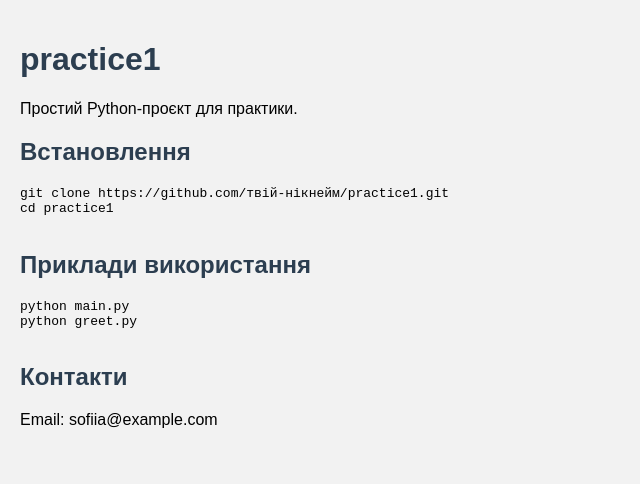
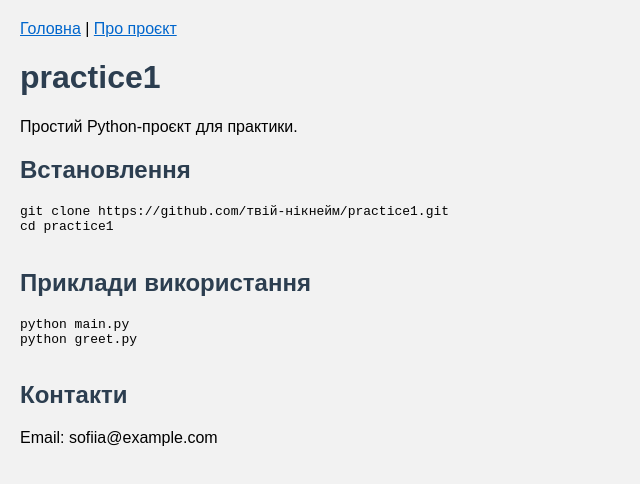
Before and after one commit to bilenkasophia-cell/new1, a plain HTML site: page docs/index.html in a window 1280 px wide. Shown: the whole page, without its empty margins (0-640 px from the left). Drawn offline with Linux system fonts and the light colour scheme.

Commit message:
Update index.html

```diff
--- a/docs/index.html
+++ b/docs/index.html
@@ -6,6 +6,12 @@
   <link rel="stylesheet" href="style.css">
 </head>
 <body>
+
+  <nav>
+  <a href="index.html">Головна</a> |
+  <a href="about.html">Про проєкт</a>
+  </nav>
+
   <h1>practice1</h1>
   <p>Простий Python-проєкт для практики.</p>
 
```
